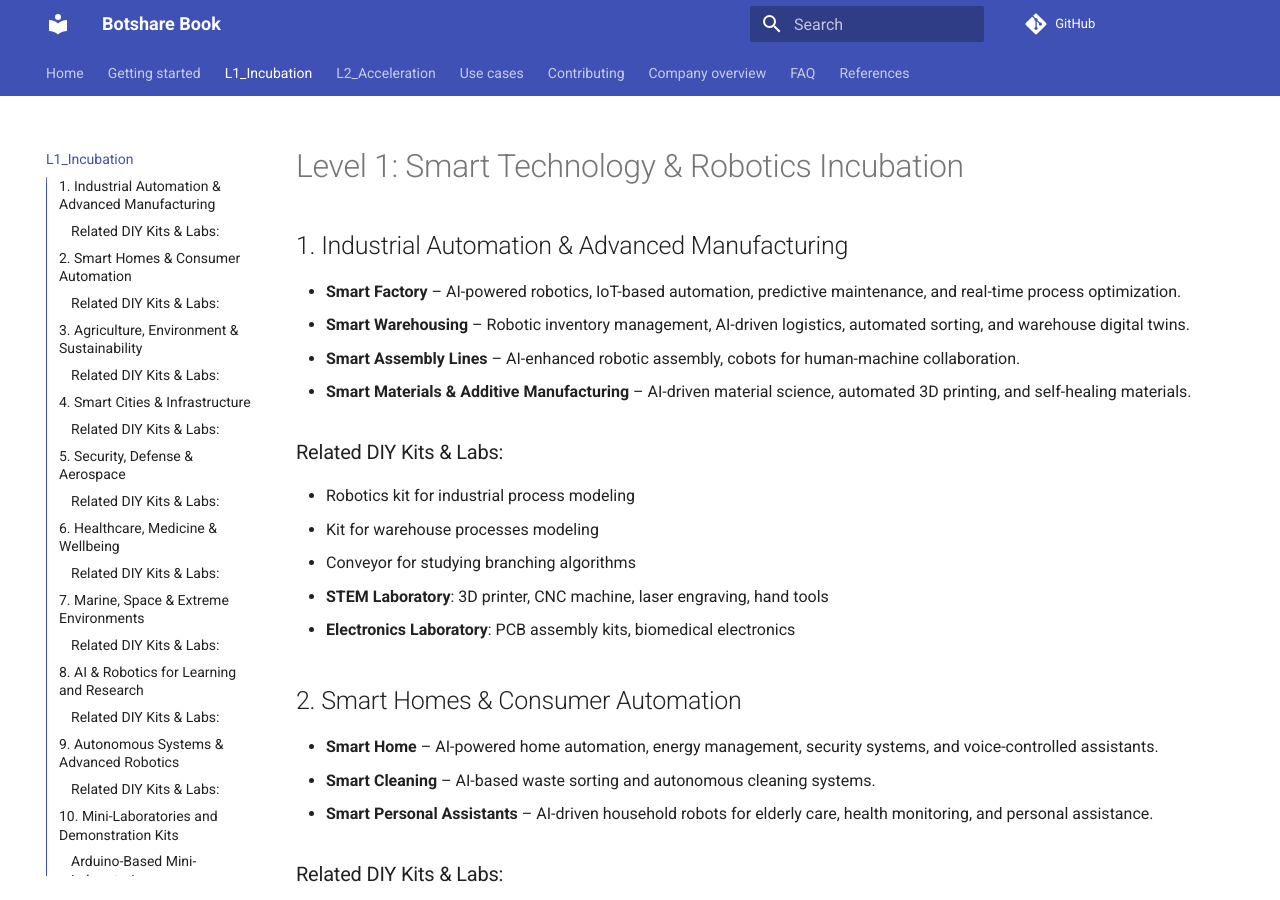
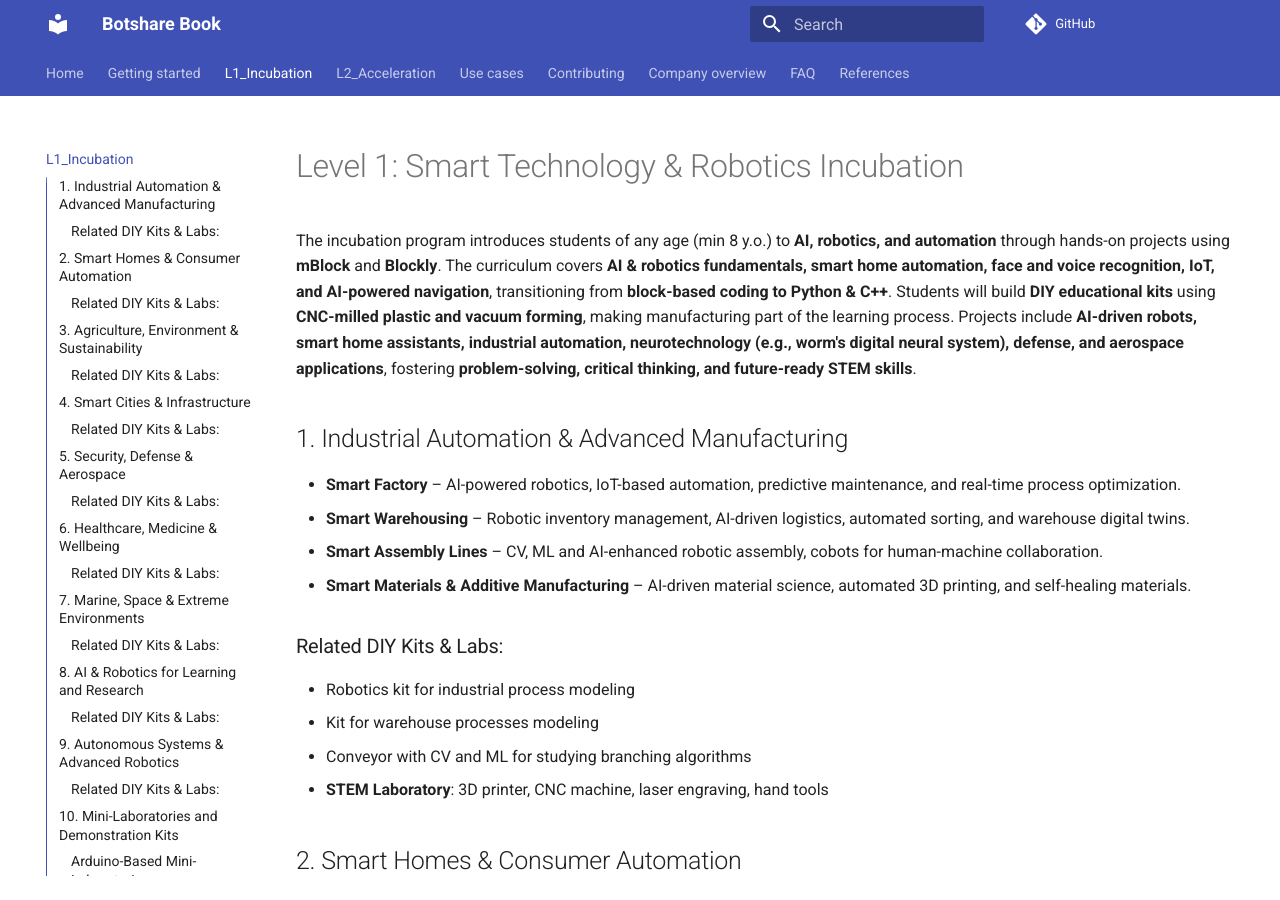
Before and after one commit to BotshareAI/Botshare_book, an MkDocs documentation site: the page built from docs/L1_Incubation.md, in a window 1280 px wide and 900 px high. Built offline with MkDocs 1.6.1 and Material for MkDocs 9.7.7, drawn with Linux system fonts in a browser that asks for light colours; some of the changed text lies outside the part shown.

Commit message:
Update L1_Incubation.md

```diff
--- a/docs/L1_Incubation.md
+++ b/docs/L1_Incubation.md
@@ -1,17 +1,18 @@
 # Level 1: Smart Technology & Robotics Incubation
+
+The incubation program introduces students of any age (min 8 y.o.) to **AI, robotics, and automation** through hands-on projects using **mBlock** and **Blockly**. The curriculum covers **AI & robotics fundamentals, smart home automation, face and voice recognition, IoT, and AI-powered navigation**, transitioning from **block-based coding to Python & C++**. Students will build **DIY educational kits** using **CNC-milled plastic and vacuum forming**, making manufacturing part of the learning process. Projects include **AI-driven robots, smart home assistants, industrial automation, neurotechnology (e.g., worm's digital neural system), defense, and aerospace applications**, fostering **problem-solving, critical thinking, and future-ready STEM skills**.
 
 ## 1. Industrial Automation & Advanced Manufacturing
 - **Smart Factory** – AI-powered robotics, IoT-based automation, predictive maintenance, and real-time process optimization.
 - **Smart Warehousing** – Robotic inventory management, AI-driven logistics, automated sorting, and warehouse digital twins.
-- **Smart Assembly Lines** – AI-enhanced robotic assembly, cobots for human-machine collaboration.
+- **Smart Assembly Lines** – CV, ML and AI-enhanced robotic assembly, cobots for human-machine collaboration.
 - **Smart Materials & Additive Manufacturing** – AI-driven material science, automated 3D printing, and self-healing materials.
 
 ### Related DIY Kits & Labs:
 - Robotics kit for industrial process modeling
 - Kit for warehouse processes modeling
-- Conveyor for studying branching algorithms
+- Conveyor with CV and ML for studying branching algorithms
 - **STEM Laboratory**: 3D printer, CNC machine, laser engraving, hand tools
-- **Electronics Laboratory**: PCB assembly kits, biomedical electronics
 
 ## 2. Smart Homes & Consumer Automation
 - **Smart Home** – AI-powered home automation, energy management, security systems, and voice-controlled assistants.
@@ -48,7 +49,7 @@
 ## 5. Security, Defense & Aerospace
 - **Smart Security** – AI-driven surveillance, biometric authentication, cyber defense, and automated threat detection.
 - **Smart Defense** – AI-powered surveillance drones, autonomous ground vehicles.
-- **Smart Communication & Radar Systems** – AI-enhanced radio networks, LiDAR-based mapping, satellite-based networks.
+- **Smart Communication & Radar Systems** – AI-enhanced radio networks and and electronic warefare systems, LiDAR-based mapping, satellite-based networks.
 - **Smart Laser Systems** – AI-powered laser defense, satellite communication.
 
 ### Related DIY Kits & Labs:
```
Also changed, not shown: other parts of docs/L1_Incubation.md (+1 -1 lines).
